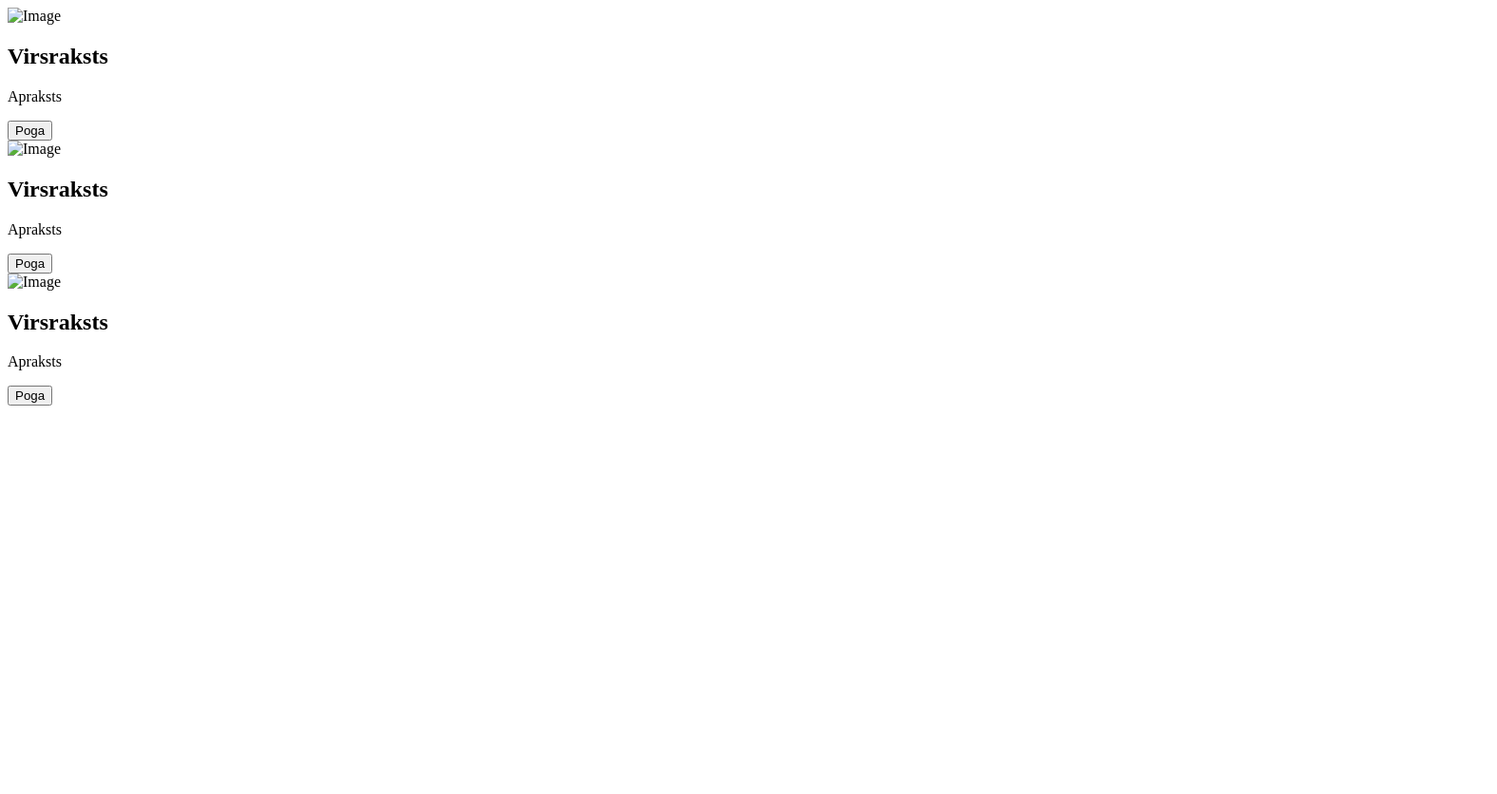
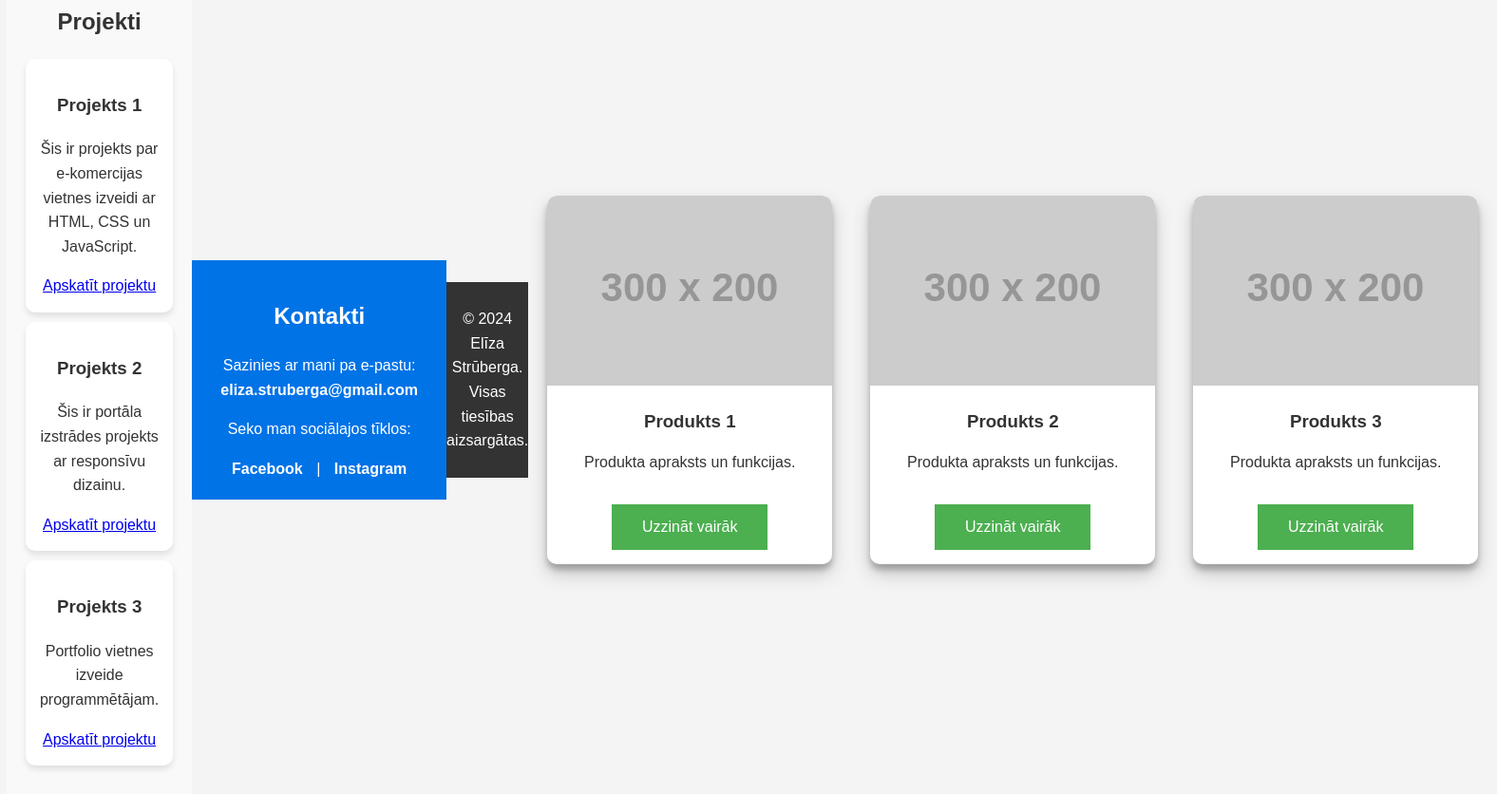
Before and after one commit to 22DP3EStru/html-css, a plain HTML site: page home.html in a window 1280 px wide. Shown: the whole page at 95% size, 1576 px wide, since content can reach past the window. Before the commit the page ends 800 px from the top, so only its background shows below. Drawn offline with Linux system fonts and the light colour scheme; placeholder pictures from the web are drawn by us.

Commit message:
turpinam

```diff
--- a/home.css
+++ b/home.css
@@ -1,23 +1,168 @@
+/* Pamatstils */
+body {
+    font-family: 'Roboto', sans-serif;
+    margin: 0;
+    padding: 0;
+    line-height: 1.6;
+    background-color: #f4f4f4;
+    color: #333;
+}
+
+/* Galvenes stils */
+header {
+    background-color: #0073e6;
+    color: white;
+    padding: 20px 0;
+    text-align: center;
+}
+
+nav a {
+    color: white;
+    margin: 0 15px;
+    text-decoration: none;
+    font-weight: bold;
+}
+
+nav a:hover {
+    text-decoration: underline;
+}
+
+/* Par mani sadaļa */
+#about {
+    display: flex;
+    flex-wrap: wrap;
+    justify-content: center;
+    text-align: center;
+    padding: 20px;
+}
+
+#about img {
+    max-width: 200px;
+    border-radius: 50%;
+    margin-right: 20px;
+}
+
+/* Prasmes sadaļa */
+#skills {
+    background-color: #fff;
+    padding: 20px;
+    text-align: center;
+}
+
+.skill {
+    margin: 10px 0;
+}
+
+.skill span {
+    font-weight: bold;
+}
+
+.progress-bar {
+    background-color: #ccc;
+    border-radius: 20px;
+    overflow: hidden;
+    height: 20px;
+}
+
+.progress {
+    background-color: #0073e6;
+    height: 100%;
+    transition: width 0.3s;
+}
+
+/* Projekti sadaļa */
+#projects {
+    padding: 20px;
+    background-color: #f9f9f9;
+    text-align: center;
+}
+
+.project {
+    background-color: #fff;
+    padding: 15px;
+    margin: 10px 0;
+    border-radius: 10px;
+    box-shadow: 0px 4px 6px rgba(0, 0, 0, 0.1);
+    transition: transform 0.3s;
+}
+
+.project:hover {
+    transform: scale(1.05);
+}
+
+/* Kontaktu sadaļa */
+#contact {
+    background-color: #0073e6;
+    color: white;
+    padding: 20px;
+    text-align: center;
+}
+
+#contact a {
+    color: white;
+    margin: 0 10px;
+    text-decoration: none;
+    font-weight: bold;
+}
+
+/* Kājene */
+footer {
+    background-color: #333;
+    color: white;
+    text-align: center;
+    padding: 10px 0;
+}
+
+/* Media queries, responsivitāte */
+@media (max-width: 768px) {
+    #about {
+        flex-direction: column;
+    }
+
+    #about img {
+        margin-bottom: 20px;
+    }
+}
+body {
+    font-family: Arial, sans-serif;
+    background-color: #f4f4f4;
+    margin: 0;
+    padding: 0;
+    display: flex;
+    justify-content: center;
+    align-items: center;
+    height: 100vh;
+}
+
 .card-container {
     display: flex;
     justify-content: space-around;
+    width: 80%;
 }
 
 .card {
-    position: relative;
-    width: 200px;
-    padding: 20px;
+    background-color: white;
+    border-radius: 10px;
     box-shadow: 0px 10px 20px rgba(0,0,0,0.19), 0px 6px 6px rgba(0,0,0,0.23);
     transition: all 0.3s cubic-bezier(.25,.8,.25,1);
-}
-
-.card:hover {
-    box-shadow: 0px 14px 28px rgba(0,0,0,0.25), 0px 10px 10px rgba(0,0,0,0.22);
-    transform: translateY(-3px);
+    width: 300px;
+    margin: 20px;
+    text-align: center;
+    overflow: hidden;
 }
 
 .card img {
     width: 100%;
+    border-top-left-radius: 10px;
+    border-top-right-radius: 10px;
+}
+
+.card h3 {
+    margin: 15px 0;
+}
+
+.card p {
+    padding: 0 15px;
 }
 
 .card button {
@@ -28,11 +173,17 @@
     text-decoration: none;
     display: inline-block;
     font-size: 16px;
-    margin: 4px 2px;
+    margin: 15px 0;
+    border: none;
     cursor: pointer;
-    transition-duration: 0.4s;
+    transition: background-color 0.4s;
 }
 
 .card button:hover {
     background-color: #45a049;
 }
+
+.card:hover {
+    box-shadow: 0px 14px 28px rgba(0,0,0,0.25), 0px 10px 10px rgba(0,0,0,0.22);
+    transform: translateY(-3px);
+}
--- a/home.html
+++ b/home.html
@@ -1,31 +1,90 @@
 <!DOCTYPE html>
-<html lang="en">
+<html lang="lv">
 <head>
     <meta charset="UTF-8">
     <meta name="viewport" content="width=device-width, initial-scale=1.0">
-    <title>Home</title>
+    <title>Mana Portfolio Lapa</title>
+    <link rel="stylesheet" href="home.css">
 </head>
-<div class="card-container">
-    <div class="card">
-        <img src="image.jpg" alt="Image">
-        <h2>Virsraksts</h2>
-        <p>Apraksts</p>
-        <button>Poga</button>
+<body>
+
+    <!-- Galvene -->
+    <header>
+        <h1>Mani sauc Elīza Strūberga</h1>
+        <nav>
+            <a href="#about">Par mani</a>
+            <a href="#projects">Projekti</a>
+            <a href="#contact">Kontakti</a>
+        </nav>
+    </header>
+
+    <!-- Par mani sadaļa -->
+    <section id="about">
+        <img src="your-photo.jpg" alt="Mans foto">
+        <div>
+            <h2>Par mani</h2>
+            <p>Esmu topošā programmētāja. Tiecos augstu, lai varētu parādīt savas spējas, ko esmu apguvusi līdz šim.</p>
+        </div>
+    </section>
+
+    <!-- Projekti sadaļa -->
+    <section id="projects">
+        <h2>Projekti</h2>
+        <div class="project">
+            <h3>Projekts 1</h3>
+            <p>Šis ir projekts par e-komercijas vietnes izveidi ar HTML, CSS un JavaScript.</p>
+            <a href="#">Apskatīt projektu</a>
+        </div>
+        <div class="project">
+            <h3>Projekts 2</h3>
+            <p>Šis ir portāla izstrādes projekts ar responsīvu dizainu.</p>
+            <a href="#">Apskatīt projektu</a>
+        </div>
+        <div class="project">
+            <h3>Projekts 3</h3>
+            <p>Portfolio vietnes izveide programmētājam.</p>
+            <a href="#">Apskatīt projektu</a>
+        </div>
+    </section>
+
+    <!-- Kontakti sadaļa -->
+    <section id="contact">
+        <h2>Kontakti</h2>
+        <p>Sazinies ar mani pa e-pastu: <a href="mailto:eliza.struberga@gmail.com">eliza.struberga@gmail.com</a></p>
+        <p>Seko man sociālajos tīklos:</p>
+        <a href="#">Facebook</a> |
+        <a href="#">Instagram</a>
+    </section>
+
+    <!-- Kājene -->
+    <footer>
+        <p>&copy; 2024 Elīza Strūberga. Visas tiesības aizsargātas.</p>
+    </footer>
+
+</body>
+<body>
+    <div class="card-container">
+        <!-- Kartīte 1 -->
+        <div class="card">
+            <img src="https://via.placeholder.com/300x200" alt="Produkts 1">
+            <h3>Produkts 1</h3>
+            <p>Produkta apraksts un funkcijas.</p>
+            <button>Uzzināt vairāk</button>
+        </div>
+        <!-- Kartīte 2 -->
+        <div class="card">
+            <img src="https://via.placeholder.com/300x200" alt="Produkts 2">
+            <h3>Produkts 2</h3>
+            <p>Produkta apraksts un funkcijas.</p>
+            <button>Uzzināt vairāk</button>
+        </div>
+        <!-- Kartīte 3 -->
+        <div class="card">
+            <img src="https://via.placeholder.com/300x200" alt="Produkts 3">
+            <h3>Produkts 3</h3>
+            <p>Produkta apraksts un funkcijas.</p>
+            <button>Uzzināt vairāk</button>
+        </div>
     </div>
-</div>
-<div class="card-container">
-    <div class="card">
-        <img src="image.jpg" alt="Image">
-        <h2>Virsraksts</h2>
-        <p>Apraksts</p>
-        <button>Poga</button>
-    </div>
-</div>
-<div class="card-container">
-    <div class="card">
-        <img src="image.jpg" alt="Image">
-        <h2>Virsraksts</h2>
-        <p>Apraksts</p>
-        <button>Poga</button>
-    </div>
-</div>
+</body>
+</html>
```
